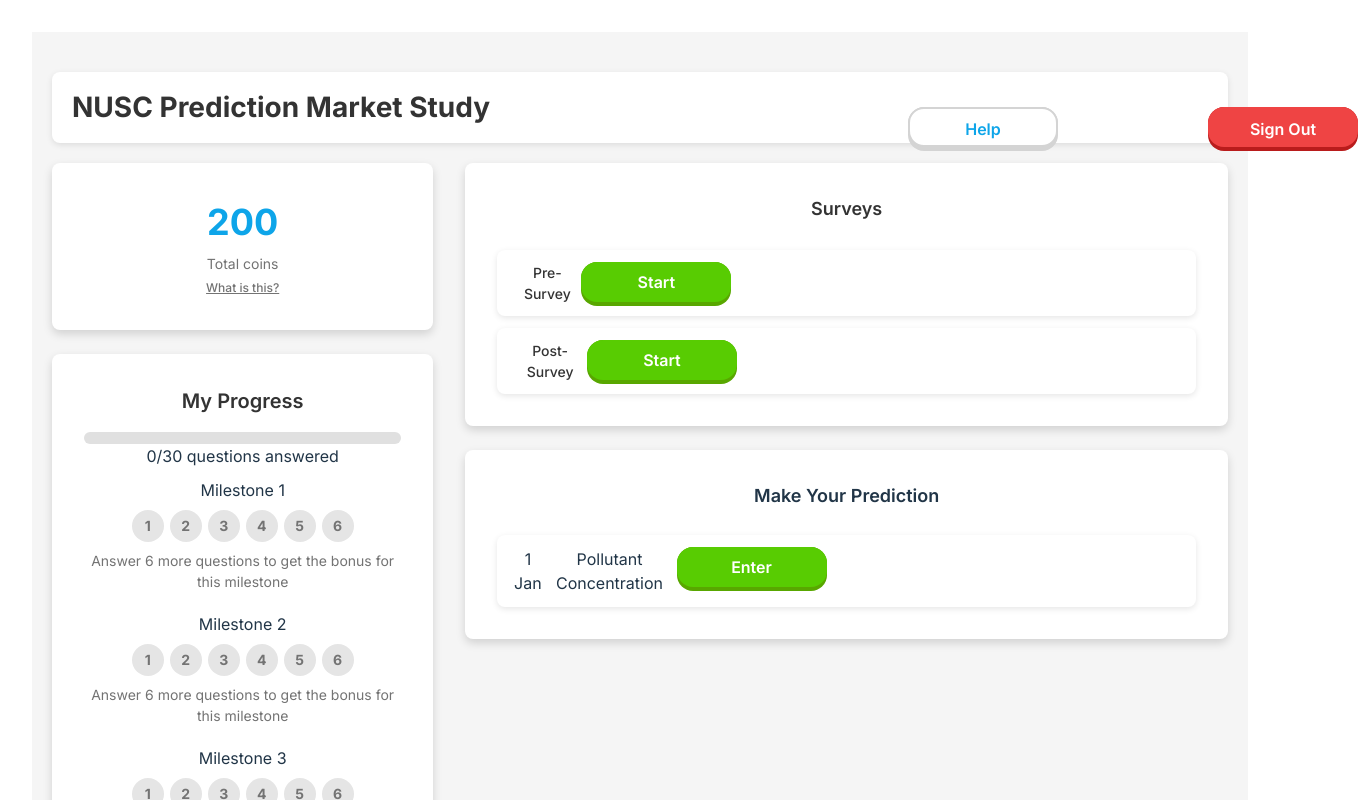
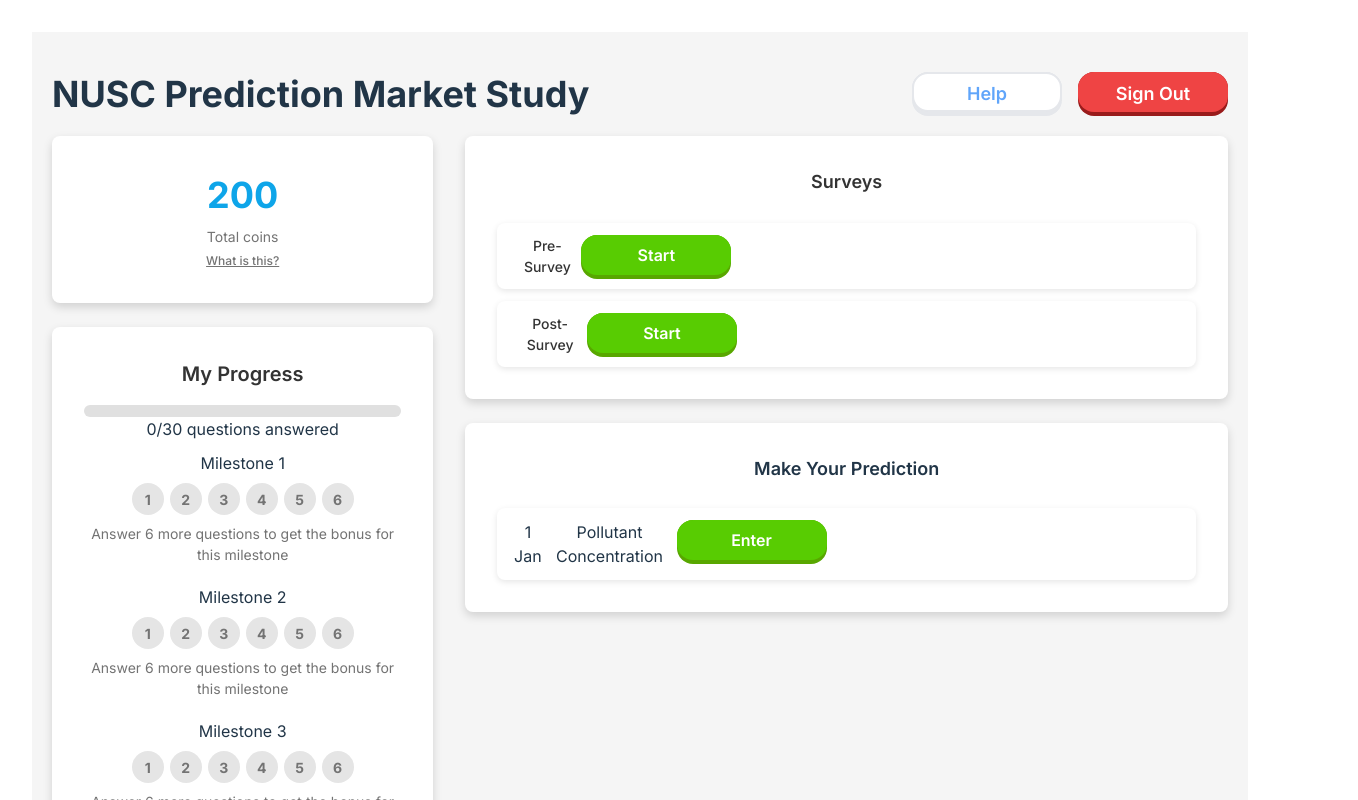
Before and after one commit to mongj/nusc-prediction-market, a React (Vite) app in the folder frontend/: page /dashboard in a window 1280 px wide. Shown: the top 800 px of the page, 1358 px wide, since content can reach past the window. Built offline with nearby package versions, Linux system fonts and the light colour scheme.

Commit message:
Fix alignment of top navbar

```diff
--- a/frontend/src/components/HelpButton/HelpButton.css
+++ /dev/null
@@ -1,48 +0,0 @@
-/* nusc-prediction-market/frontend/src/components/HelpButton/HelpButton.css */
-.help-button-container {
-    width: 100%;
-    height: 100%;
-    position: relative;
-    cursor: pointer;
-}
-
-.help-button-background-dark {
-    width: 150px;
-    height: 44px;
-    left: 0px;
-    top: 0px;
-    position: absolute;
-    background: #D4D4D4;
-    border-radius: 16px;
-}
-
-.help-button-background-light {
-    width: 150px;
-    height: 40px;
-    left: 0px;
-    top: 0px;
-    position: absolute;
-    background: white;
-    border-radius: 16px;
-    border: 2px #D4D4D4 solid;
-}
-
-.help-button-content {
-    width: 150px;
-    height: 19.56px;
-    left: 0px;
-    top: 10px;
-    position: absolute;
-    text-align: center;
-    color: #0EA5E9;
-    font-size: 16px;
-    font-family: 'Inter', sans-serif;
-    font-weight: 600;
-    line-height: 24px;
-    word-wrap: break-word;
-}
-
-.help-button-container:hover .help-button-background-dark,
-.help-button-container:hover .help-button-background-light {
-    filter: brightness(0.9); /* Darken the color on hover */
-}
--- a/frontend/src/components/HelpButton/HelpButton.tsx
+++ /dev/null
@@ -1,20 +0,0 @@
-// nusc-prediction-market/frontend/src/components/HelpButton/HelpButton.tsx
-import React from 'react';
-import './HelpButton.css';
-
-interface HelpButtonProps {
-    text: string;
-    onClick?: () => void;
-}
-
-const HelpButton: React.FC<HelpButtonProps> = ({ text, onClick }) => (
-    <div className="help-button-container" onClick={onClick}>
-        <div className="help-button-background-dark"></div>
-        <div className="help-button-background-light"></div>
-        <div className="help-button-content">
-            <div className="help-button-text">{text}</div>
-        </div>
-    </div>
-);
-
-export default HelpButton;
--- /dev/null
+++ b/frontend/src/components/HelpButton2/HelpButton2.tsx
@@ -0,0 +1,21 @@
+import React from 'react';
+
+interface HelpButtonProps {
+    text: string;
+    onClick?: () => void;
+}
+
+const HelpButton2: React.FC<HelpButtonProps> = ({ text, onClick }) => (
+    <div
+        className="relative h-full cursor-pointer hover:brightness-90"
+        onClick={onClick}
+    >
+        <div className="top-0 left-0 w-[150px] h-[44px] bg-gray-200 rounded-[16px] transition-transform duration-200"></div>
+        <div className="absolute top-0 left-0 w-[150px] h-[40px] bg-white border-2 border-gray-200 rounded-[16px] transition-transform duration-200"></div>
+        <div className="absolute top-[10px] left-0 w-[150px] text-center text-blue-400 text-lg font-semibold leading-6">
+            {text}
+        </div>
+    </div>
+);
+
+export default HelpButton2;
--- a/frontend/src/components/SignOutButton/SignOutButton.css
+++ /dev/null
@@ -1,47 +0,0 @@
-/* nusc-prediction-market/frontend/src/components/SignOutButton/SignOutButton.css */
-.signout-button-container {
-    width: 100%;
-    height: 100%;
-    position: relative;
-    cursor: pointer;
-}
-
-.signout-button-background-dark {
-    width: 150px;
-    height: 44px;
-    left: 0px;
-    top: 0px;
-    position: absolute;
-    background: #B91C1C;
-    border-radius: 16px;
-}
-
-.signout-button-background-light {
-    width: 150px;
-    height: 40px;
-    left: 0px;
-    top: 0px;
-    position: absolute;
-    background: #EF4444;
-    border-radius: 16px;
-}
-
-.signout-button-content {
-    width: 150px;
-    height: 19.56px;
-    left: 0px;
-    top: 10px;
-    position: absolute;
-    text-align: center;
-    color: white;
-    font-size: 16px;
-    font-family: 'Inter', sans-serif;
-    font-weight: 600;
-    line-height: 24px;
-    word-wrap: break-word;
-}
-
-.signout-button-container:hover .signout-button-background-dark,
-.signout-button-container:hover .signout-button-background-light {
-    filter: brightness(0.9); /* Darken the color on hover */
-}
--- a/frontend/src/components/SignOutButton/SignOutButton.tsx
+++ b/frontend/src/components/SignOutButton/SignOutButton.tsx
@@ -1,6 +1,4 @@
-// nusc-prediction-market/frontend/src/components/SignOutButton/SignOutButton.tsx
 import React from 'react';
-import './SignOutButton.css';
 
 interface SignOutButtonProps {
     text: string;
@@ -8,11 +6,14 @@ interface SignOutButtonProps {
 }
 
 const SignOutButton: React.FC<SignOutButtonProps> = ({ text, onClick }) => (
-    <div className="signout-button-container" onClick={onClick}>
-        <div className="signout-button-background-dark"></div>
-        <div className="signout-button-background-light"></div>
-        <div className="signout-button-content">
-            <div className="signout-button-text">{text}</div>
+    <div
+        className="relative h-full cursor-pointer hover:brightness-90"
+        onClick={onClick}
+    >
+        <div className="top-0 left-0 w-[150px] h-[44px] bg-red-800 rounded-[16px] transition-transform duration-200"></div>
+        <div className="absolute top-0 left-0 w-[150px] h-[40px] bg-red-500 rounded-[16px] transition-transform duration-200"></div>
+        <div className="absolute top-[10px] left-0 w-[150px] text-center text-white text-lg font-semibold leading-6">
+            {text}
         </div>
     </div>
 );
--- a/frontend/src/pages/Dashboard/Dashboard.tsx
+++ b/frontend/src/pages/Dashboard/Dashboard.tsx
@@ -2,20 +2,19 @@
 // nusc-prediction-market/frontend/src/pages/Dashboard/Dashboard.tsx
 import './Dashboard.css';
 import Button from '../../components/Button/Button';
-import HelpButton from '../../components/HelpButton/HelpButton';
 import SignOutButton from '../../components/SignOutButton/SignOutButton';
+import HelpButton2 from '../../components/HelpButton2/HelpButton2';
 
 const Header = () => (
-    <div className="dashboard-header">
-        <div style={{ display: 'flex', justifyContent: 'space-between', alignItems: 'center', width: '100%' }}>
-            <h1 style={{ marginRight: '20px' }}>NUSC Prediction Market Study</h1>
-            <div className="header-buttons">
-                <HelpButton text="Help" onClick={() => alert('Help button clicked!')} />
-                <SignOutButton text="Sign Out" onClick={() => alert('Sign Out button clicked!')} />
-            </div>
+    <div className="flex w-full justify-between items-center">
+        <h1 className="text-4xl font-bold">NUSC Prediction Market Study</h1>
+        <div className='flex-row flex space-x-4'>
+            <HelpButton2 text="Help" onClick={() => alert('Help button clicked!')} />
+            <SignOutButton text="Sign Out" onClick={() => alert('Sign Out button clicked!')} />
         </div>
     </div>
 );
+
 const CoinDisplay = ({ coins }) => (
     <div className="card coin-display">
         <div className="coin-info">
```
